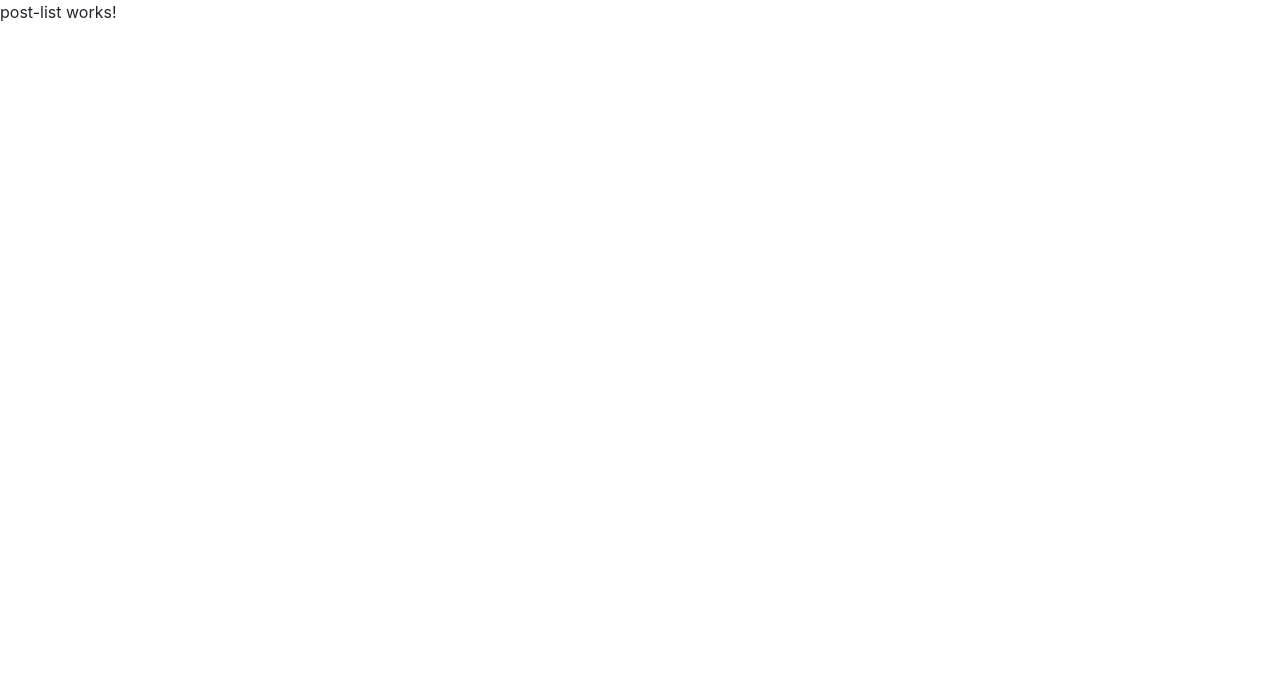
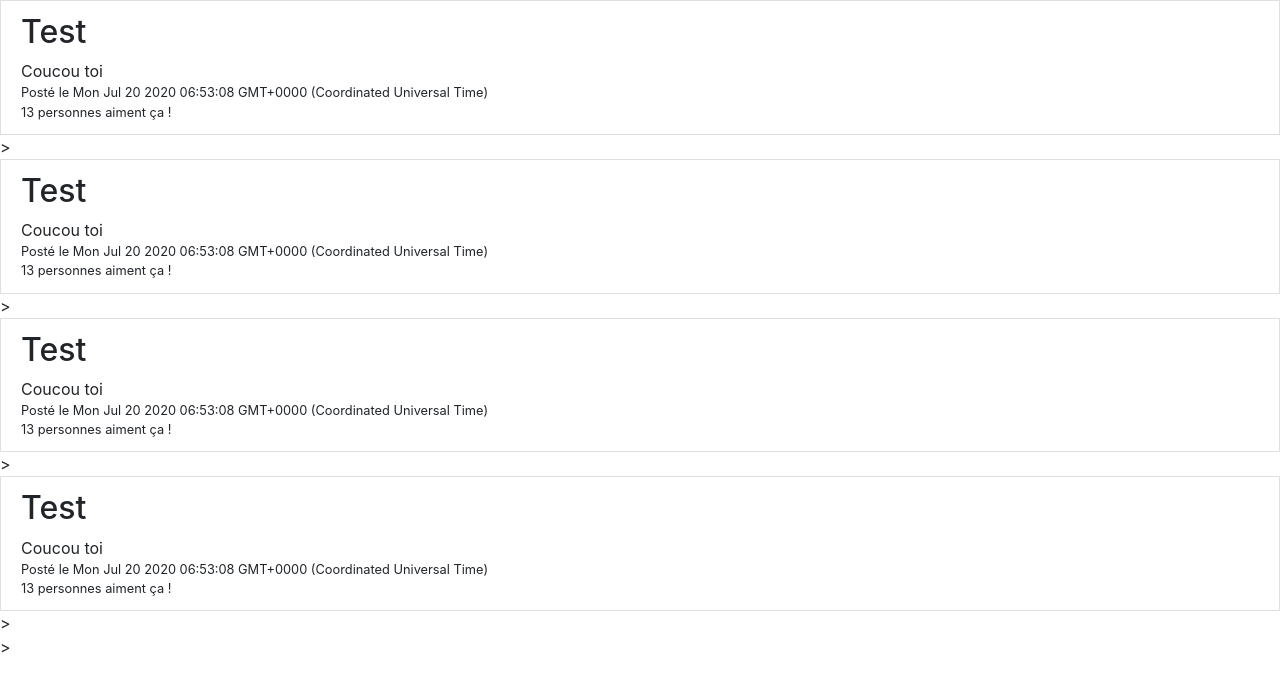
Before and after one commit to Maxx-N/angular-blog, an Angular app: page / in a window 1280 px wide. Shown: the top 690 px of the page. Built offline with nearby package versions, Linux system fonts and the light colour scheme.

Commit message:
[DOING] display 4 times the same item

```diff
--- a/src/app/post-list-item/post-list-item.component.html
+++ b/src/app/post-list-item/post-list-item.component.html
@@ -1 +1,6 @@
-<p>post-list-item works!</p>
+<li class="list-group-item">
+    <div class="h2">{{title}}</div>
+    <div class="p">{{content}}</div>
+    <div class="small">Posté le {{createdAt}}</div>
+    <div class="small">{{loveIts}} personnes aiment ça !</div>
+</li>>
--- a/src/app/post-list-item/post-list-item.component.ts
+++ b/src/app/post-list-item/post-list-item.component.ts
@@ -6,10 +6,10 @@ import { Component, OnInit } from '@angular/core';
   styleUrls: ['./post-list-item.component.scss'],
 })
 export class PostListItemComponent implements OnInit {
-  title: string;
-  content: string;
-  loveIts: number;
-  createdAt: Date;
+  title: string = 'Test';
+  content: string = 'Coucou toi';
+  loveIts: number = 13;
+  createdAt: Date = new Date();
 
   constructor() {}
 
--- a/src/app/post-list/post-list.component.html
+++ b/src/app/post-list/post-list.component.html
@@ -1 +1,6 @@
-<p>post-list works!</p>
+<ul class="list-group">
+    <app-post-list-item></app-post-list-item>
+    <app-post-list-item></app-post-list-item>
+    <app-post-list-item></app-post-list-item>
+    <app-post-list-item></app-post-list-item>
+</ul>>
```
